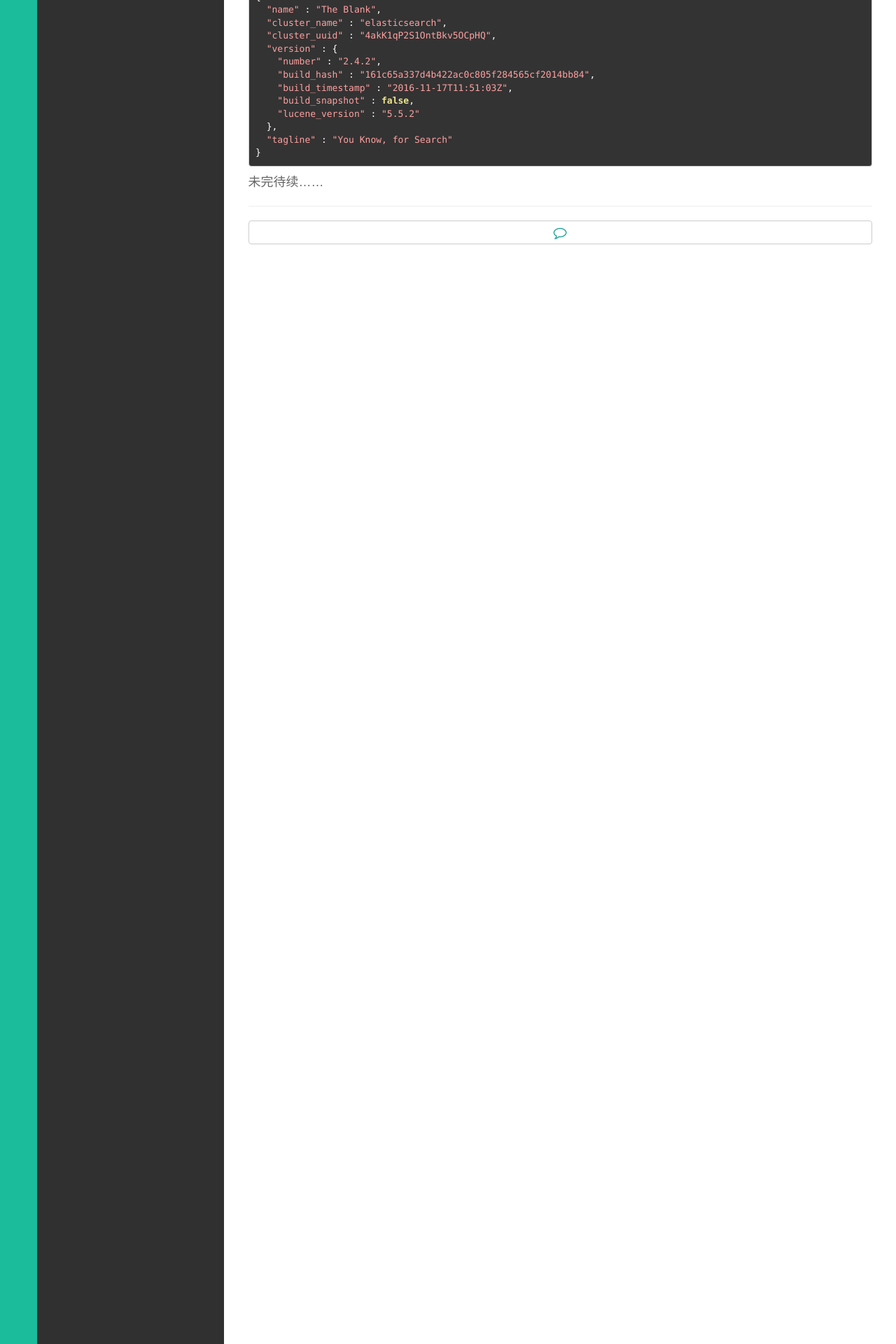
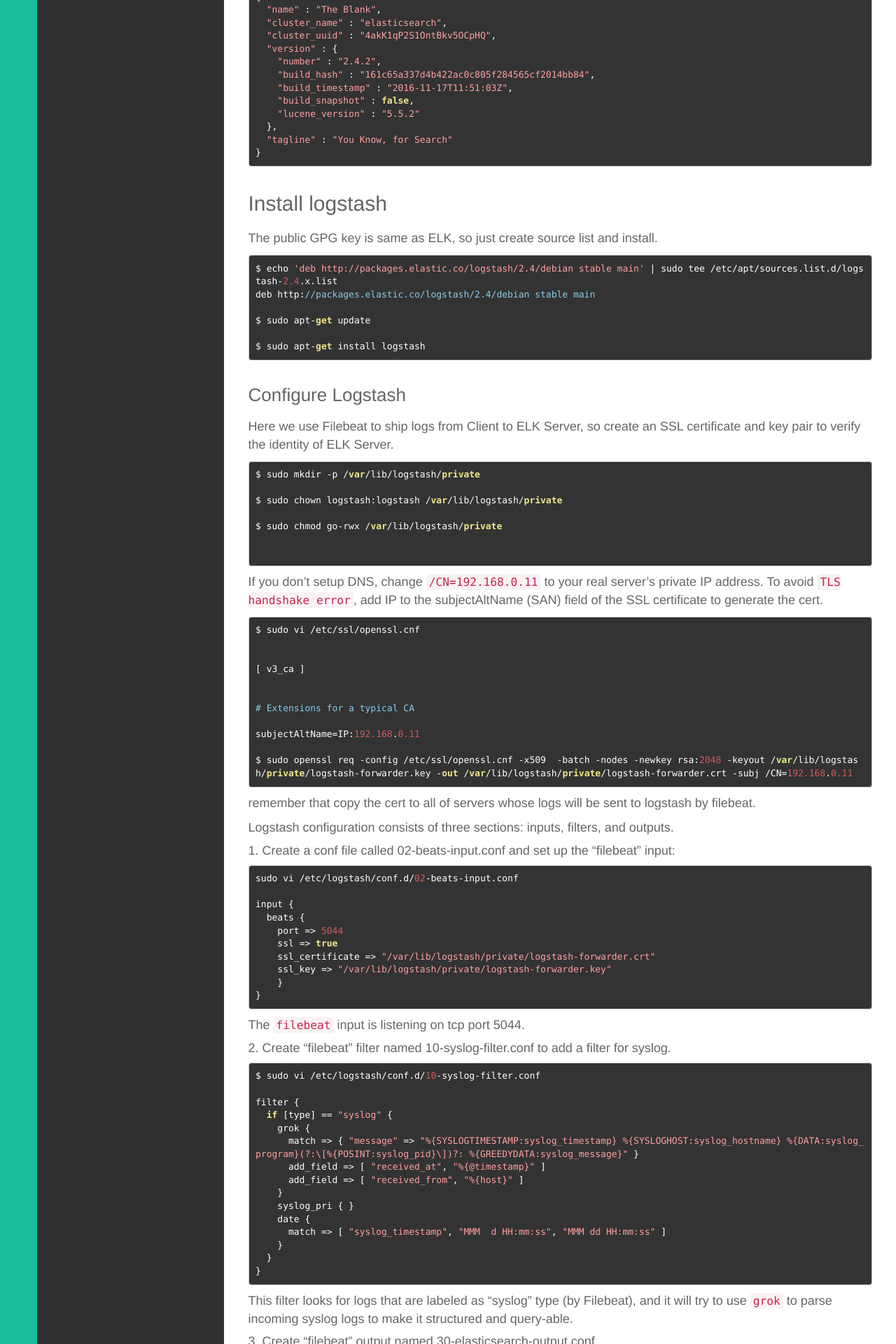
Before and after one commit to wenchma/wenchma.github.io, a Jekyll site: the page built from _posts/2016-12-12-how-to-setup-elk-stack.md, in a window 1280 px wide. Shown: the part 2526-4446 px from the top of the page at 70% size. Built offline with Jekyll 4.4.1, drawn with Linux system fonts in a browser that asks for light colours; some of the changed text lies outside the part shown.

Commit message:
Update ELK doc more

````diff
--- a/_posts/2016-12-12-how-to-setup-elk-stack.md
+++ b/_posts/2016-12-12-how-to-setup-elk-stack.md
@@ -113,4 +113,141 @@
 
 ```
 
+## Install logstash
+
+The public GPG key is same as ELK, so just create source list and install.
+
+```bash
+$ echo 'deb http://packages.elastic.co/logstash/2.4/debian stable main' | sudo tee /etc/apt/sources.list.d/logstash-2.4.x.list
+deb http://packages.elastic.co/logstash/2.4/debian stable main
+
+$ sudo apt-get update
+
+$ sudo apt-get install logstash
+```
+
+### Configure Logstash
+
+Here we use Filebeat to ship logs from Client to ELK Server, so create an SSL certificate and key pair to verify the identity of ELK Server.
+
+```bash
+$ sudo mkdir -p /var/lib/logstash/private
+
+$ sudo chown logstash:logstash /var/lib/logstash/private
+
+$ sudo chmod go-rwx /var/lib/logstash/private
+
+
+
+```
+
+If you don't setup DNS, change `/CN=192.168.0.11` to your real server's private IP address. To avoid `TLS handshake error`,
+add IP to the subjectAltName (SAN) field of the SSL certificate to generate the cert.
+
+```bash
+$ sudo vi /etc/ssl/openssl.cnf
+
+
+[ v3_ca ]
+
+
+# Extensions for a typical CA
+
+subjectAltName=IP:192.168.0.11
+
+$ sudo openssl req -config /etc/ssl/openssl.cnf -x509  -batch -nodes -newkey rsa:2048 -keyout /var/lib/logstash/private/logstash-forwarder.key -out /var/lib/logstash/private/logstash-forwarder.crt -subj /CN=192.168.0.11
+```
+
+remember that copy the cert to all of servers whose logs will be sent to logstash by filebeat.
+
+Logstash configuration consists of three sections: inputs, filters, and outputs.
+
+#### 1. Create a conf file called 02-beats-input.conf and set up the "filebeat" input:
+
+```bash
+sudo vi /etc/logstash/conf.d/02-beats-input.conf
+
+input {
+  beats {
+    port => 5044
+    ssl => true
+    ssl_certificate => "/var/lib/logstash/private/logstash-forwarder.crt"
+    ssl_key => "/var/lib/logstash/private/logstash-forwarder.key"
+    }
+}
+```
+
+The `filebeat` input is listening on tcp port 5044.
+
+#### 2. Create "filebeat" filter named 10-syslog-filter.conf to add a filter for syslog.
+
+```bash
+$ sudo vi /etc/logstash/conf.d/10-syslog-filter.conf
+
+filter {
+  if [type] == "syslog" {
+    grok {
+      match => { "message" => "%{SYSLOGTIMESTAMP:syslog_timestamp} %{SYSLOGHOST:syslog_hostname} %{DATA:syslog_program}(?:\[%{POSINT:syslog_pid}\])?: %{GREEDYDATA:syslog_message}" }
+      add_field => [ "received_at", "%{@timestamp}" ]
+      add_field => [ "received_from", "%{host}" ]
+    }
+    syslog_pri { }
+    date {
+      match => [ "syslog_timestamp", "MMM  d HH:mm:ss", "MMM dd HH:mm:ss" ]
+    }
+  }
+}
+```
+
+This filter looks for logs that are labeled as "syslog" type (by Filebeat), and it will try to use `grok` to parse incoming syslog logs to make it structured
+and query-able.
+
+#### 3. Create "filebeat" output named 30-elasticsearch-output.conf
+
+```bash
+$ sudo vi /etc/logstash/conf.d/30-elasticsearch-output.conf
+
+output {
+  elasticsearch {
+    hosts => ["localhost:9200"]
+    sniffing => true
+    manage_template => false
+    index => "%{[@metadata][beat]}-%{+YYYY.MM.dd}"
+    document_type => "%{[@metadata][type]}"
+  }
+}
+
+```
+
+This output basically configures Logstash to store the beats data in Elasticsearch which is running at localhost:9200,
+in an index named after the beat used (filebeat, in our case).
+
+Test the Logstash configuration:
+
+```bash
+$ sudo service logstash configtest
+log4j:WARN No appenders could be found for logger (io.netty.util.internal.logging.InternalLoggerFactory).
+log4j:WARN Please initialize the log4j system properly.
+log4j:WARN See http://logging.apache.org/log4j/1.2/faq.html#noconfig for more info.
+Configuration OK
+```
+
+Just ignore the log4j WARN and the configuration is OK.
+
+Then run the followng cmd:
+
+```bash
+# cd /opt/logstash/bin && ./logstash -f /etc/logstash/conf.d/02-beats-input.conf
+```
+
+You will find that the logstash has started a pipeline and processing the syslogs. Once you are sure that logstash is processing the syslogs,
+combine `02-beats-input.conf`, `10-syslog-filter.conf` and `30-elasticsearch-output`.conf as `logstash.conf` in the directory /etc/logstash/
+
+Restart logstash to reload new configuration.
+
+```bash
+$ sudo service logstash restart
+
+$ sudo update-rc.d logstash defaults 96 9
+```
 未完待续......
````
